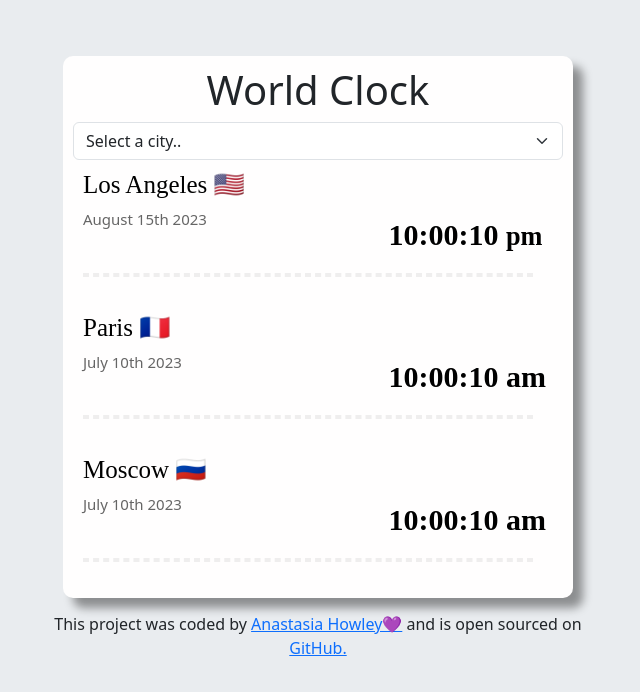
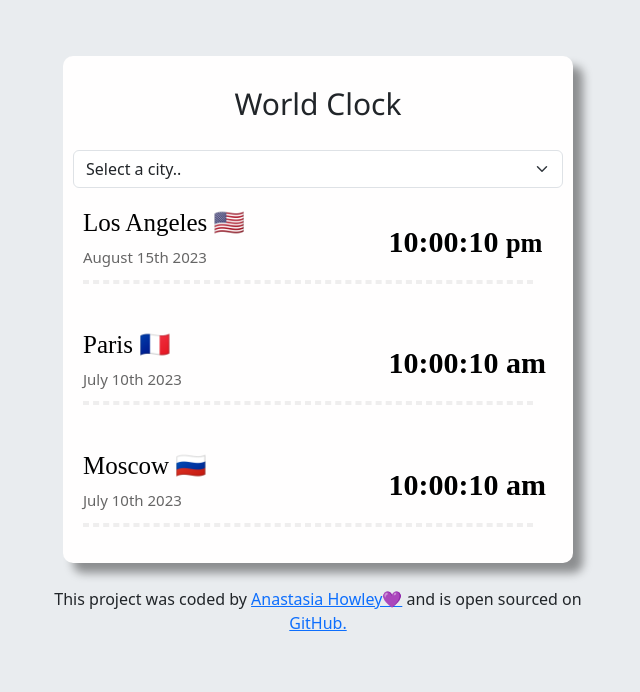
Before and after one commit to Anahowley/world-clock-jsproject, a plain HTML site: page index.html in a window 1280 px wide. Shown: the whole page, without its empty margins (322-962 px from the left). Drawn offline with nearby package versions, Linux system fonts and the light colour scheme.

Commit message:
Added moment js and moment timezone and improved my css

```diff
--- a/index.html
+++ b/index.html
@@ -5,11 +5,12 @@
     <meta charset="UTF-8">
     <meta name="viewport" content="width=device-width, initial-scale=1.0">
     <title>World Clock🕰</title>
-    <script>"https://momentjs.com/downloads/moment-timezone-with-data-10-year-range.min.js"</script>
-    <script>"https://momentjs.com/downloads/moment.min.js"</script>
     <link href="https://cdn.jsdelivr.net/npm/bootstrap@5.3.0/dist/css/bootstrap.min.css" rel="stylesheet"
         integrity="sha384-9ndCyUaIbzAi2FUVXJi0CjmCapSmO7SnpJef0486qhLnuZ2cdeRhO02iuK6FUUVM" crossorigin="anonymous">
     <link rel="stylesheet" href="src/index.css" />
+    <script src="https://momentjs.com/downloads/moment.min.js"> </script>
+    <script src="https://momentjs.com/downloads/moment-timezone-with-data-10-year-range.js"></script>
+
 </head>
 
 
@@ -28,20 +29,20 @@
 
     </select>
 
-    <div class="city">
+    <div class="city" id="los-angeles">
         <h2>Los Angeles 🇺🇸</h2>
         <div class="date">August 15th 2023</div>
         <div class="time"><strong>10:00:10</strong> <small><strong>pm</strong></small></div>
         <hr width="450" style="border: 2px dashed #C0C0C0" color="#FFFFFF" size="6">
 
     </div>
-    <div class="city">
+    <div class="city" id="paris">
         <h2>Paris 🇫🇷</h2>
         <div class="date">July 10th 2023</div>
         <div class="time"><strong>10:00:10</strong> <strong>am</strong></div>
         <hr width="450" style="border: 2px dashed #C0C0C0" color="#FFFFFF" size="6">
     </div>
-    <div class="city">
+    <div class="city" id="moscow">
         <h2>Moscow 🇷🇺</h2>
         <div class="date">July 10th 2023</div>
         <div class="time"><strong>10:00:10</strong> <strong>am</strong></div>
--- a/src/index.css
+++ b/src/index.css
@@ -1,8 +1,12 @@
 h1 {
   text-align: center;
+  padding: 20px;
+  font-size: 30px;
+  font-family: "Segoe UI", Tahoma, Geneva, Verdana, sans-serif;
 }
 footer {
   text-align: center;
+  padding-top: 10px;
 }
 
 .container-xl {
@@ -26,7 +30,8 @@ footer {
   margin-bottom: -19px;
 }
 .time {
-  display: inline;
+  display: block;
+  margin-top: -50px;
   margin-left: 65%;
   font-size: 30px;
   font-family: "Times New Roman", Times, serif;
@@ -36,4 +41,5 @@ h2 {
   display: block;
   font-family: "Times New Roman", Times, serif;
   font-size: 25px;
+  padding-top: 10px;
 }
```
